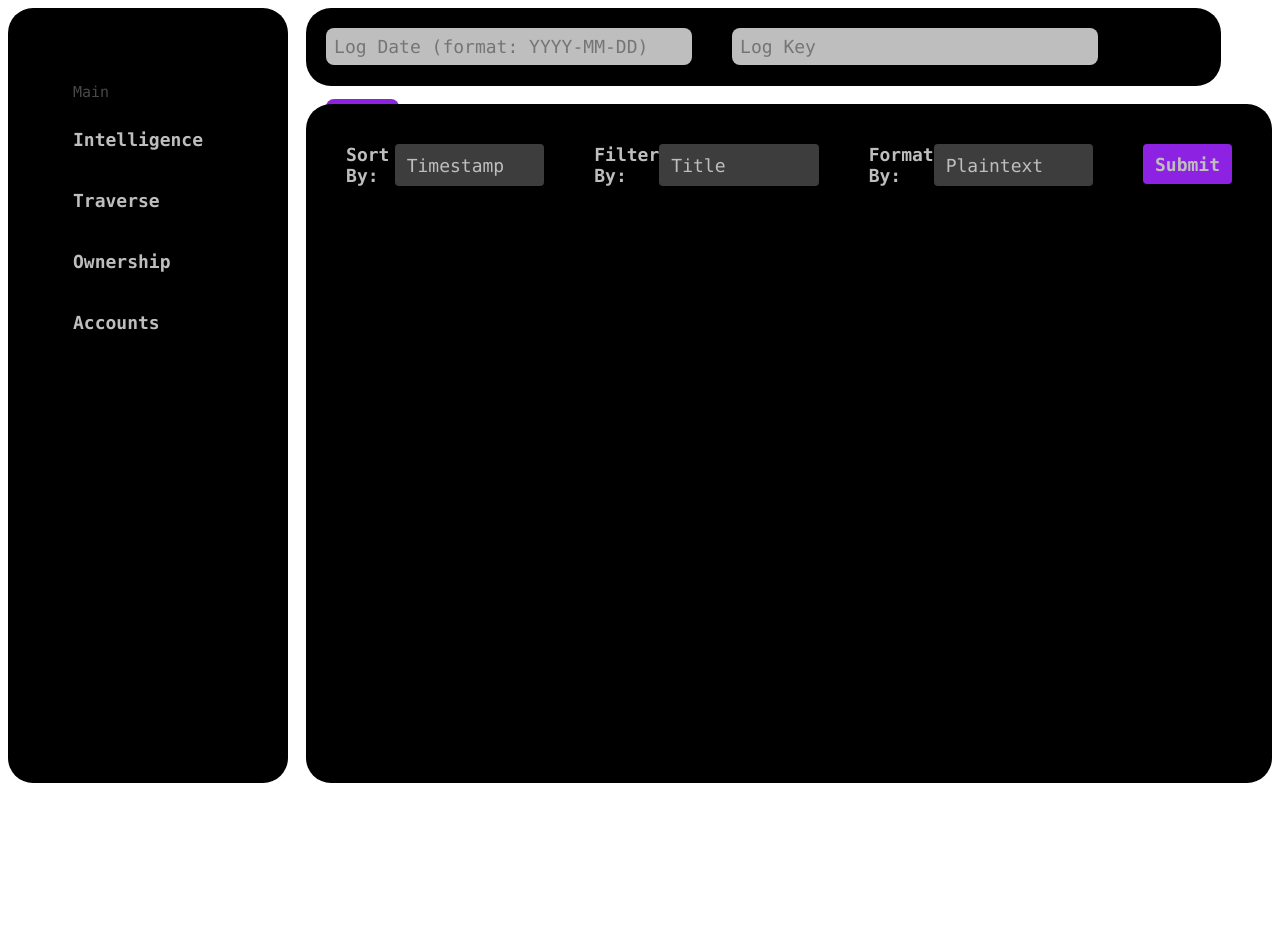
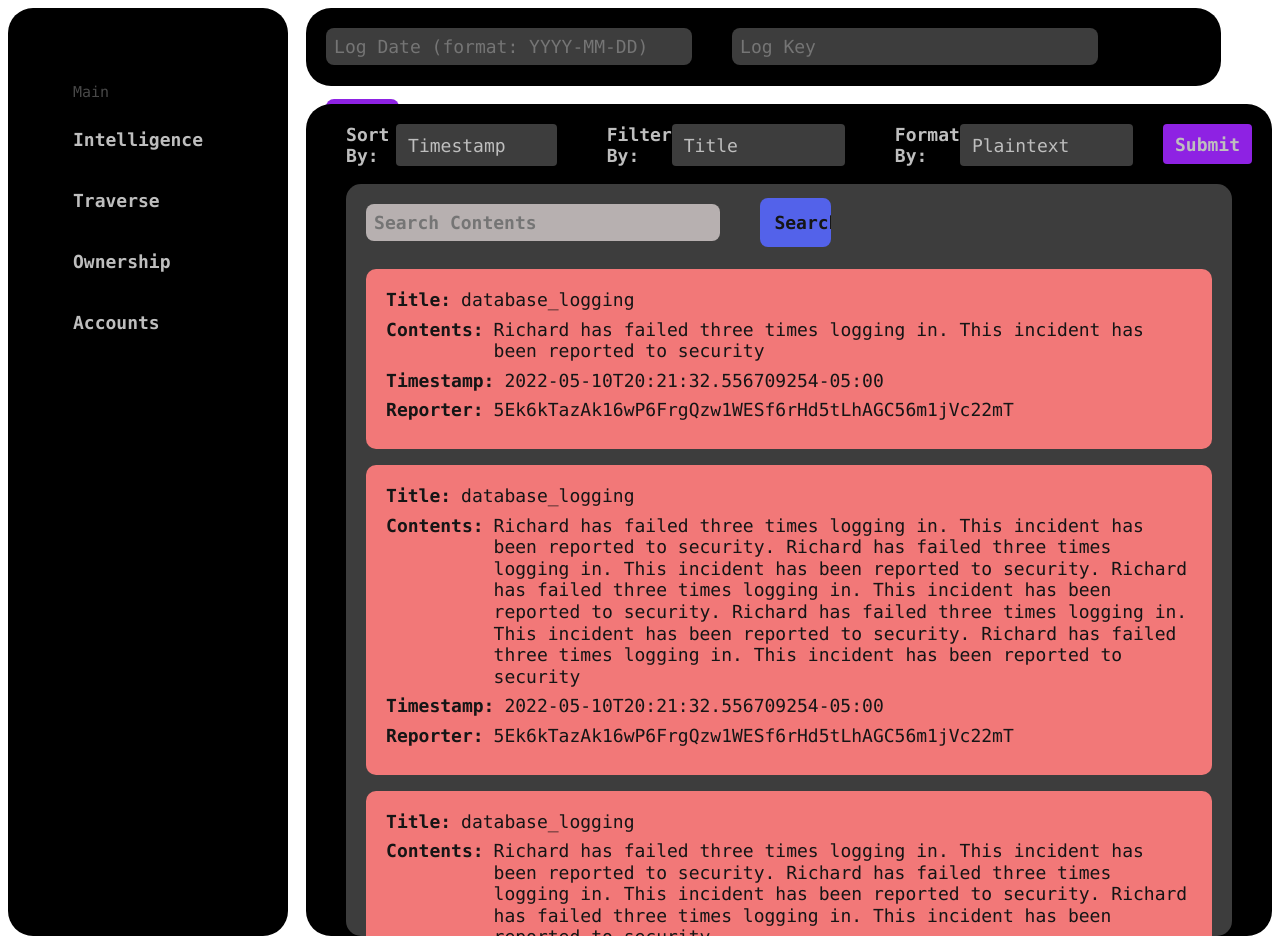
Before and after one commit to ellyrichardson/katniane-ui, an Angular app: page / in a window 1280 px wide. Before the commit the page ends 800 px from the top, so only its background shows below. Built offline with nearby package versions, Linux system fonts and the light colour scheme.

Commit message:
added some code to have scrollable div for the log entries, and also some dummy data for the log entries

```diff
--- a/src/app/traverse/traverse.component.css
+++ b/src/app/traverse/traverse.component.css
@@ -81,8 +81,9 @@ body {
     font-family: "Lucida Console", "Courier New", monospace;
     border-radius: 8px;
     border: none;
-    background: #BEBEBE;
     float: left;
+    color: #BEBEBE;
+    background-color: #3D3D3D;
 }
 
 .log-retrieval-button {
@@ -110,13 +111,14 @@ body {
     border-radius: 25px;
 }
 
+/*
 #retrieved-logs-cell h1 {
     color: #8E22E3;
     font-size: 25px;
     font-family: "Lucida Console", "Courier New", monospace;
     margin-left: 25px;
-    font-weight: 900; /*to make the font bold*/
-}
+    font-weight: 900; /*to make the font bold
+}*/
 
 .log-retrieval-traverse-container {
     display: flex;
@@ -132,7 +134,7 @@ body {
 
 .filters-cell-container button {
     height: 40px;
-    margin: 40px;
+    margin: 20px;
     color: #BEBEBE;
     background-color: #8E22E3;
     border-style: none;
@@ -145,7 +147,9 @@ body {
     display: flex;
     flex-direction: row;
     width: 100%;
-    margin: 40px;
+    margin-top: 20px;
+    margin-left: 40px;
+    margin-right: 40px;
 }
 
 .filter-form-group-container label {
@@ -163,3 +167,84 @@ body {
     border-style: none;
     margin-right: 50px;
 }
+
+.traverse-cell-container {
+    display: flex;
+    flex-direction: column;
+    background-color: #3D3D3D;
+    margin: 0px 40px;
+    border-radius: 15px;
+}
+
+.traverse-cell-search-input {
+    width: 40%;
+    padding: 8px 8px;
+    margin: 20px 20px;
+    box-sizing: border-box;
+    font-size: 18px;
+    font-family: "Lucida Console", "Courier New", monospace;
+    font-weight: 800;
+    border-radius: 8px;
+    border: none;
+    float: left;
+    color: #484848;
+    background-color: #B7B0B0;
+}
+
+.traverse-cell-search-button {
+    display: block;
+    background: #5362EA;
+    color: #151515;
+    font-size: 18px;
+    font-family: "Lucida Console", "Courier New", monospace;
+    width: 8%;
+    padding: 14px;
+    border-style: none;
+    text-align: center;
+    font-weight: 900;
+    border-radius: 8px;
+    margin: 14px 20px;
+    float: left;
+}
+
+.retrieved-logs-entry-cell-data-container {
+    display: flex;
+    flex-direction: column;
+    border-radius: 10px;
+    background-color: #F27878;
+    padding: 20px;
+    margin-left: 20px;
+    margin-right: 20px;
+    margin-top: 8px;
+    margin-bottom: 8px;
+}
+
+.retrieved-logs-entry-data-container {
+    display: flex;
+    flex-direction: row;
+    width: 100%;
+}
+
+.retrieved-logs-entry-data-container h1 {
+    color: #151515;
+    font-size: 18px;
+    font-family: "Lucida Console", "Courier New", monospace;
+    font-weight: 800;
+    margin-right: 10px;
+}
+
+.retrieved-logs-entry-data-container h2 {
+    color: #151515;
+    font-size: 18px;
+    font-family: "Lucida Console", "Courier New", monospace;
+}
+
+.retrieved-logs-list {
+    overflow:scroll;
+    height: 675px;
+    width: 100%;
+}
+
+.retrieved-logs-list table {
+    width: 100%;
+}
--- a/src/app/traverse/traverse.component.html
+++ b/src/app/traverse/traverse.component.html
@@ -93,6 +93,121 @@
               </form>
             </div>
             <button class="btn btn-primary" type="submit">Submit</button>
+          </div>
+          <div id="traverse-cell" class="traverse-cell-container">
+            <form>
+              <span>
+                  <input type="text" id="traversal-search-input" class="traverse-cell-search-input" name="log-date" placeholder="Search Contents">
+                  <input type="submit" id="traversal-search-button" class="traverse-cell-search-button" value="Search">
+              </span>
+            </form>
+            <div id="retrieved-logs-list" class="retrieved-logs-list">
+              <table>
+                <tbody>
+                  <tr>
+                    <div class="retrieved-logs-entry-cell-data-container">
+                      <div id="retrieved-logs-entry-title" class="retrieved-logs-entry-data-container">
+                        <h1>Title:</h1>
+                        <h2>database_logging</h2>
+                      </div>
+                      <div id="retrieved-logs-entry-contents" class="retrieved-logs-entry-data-container">
+                        <h1>Contents:</h1>
+                        <h2>Richard has failed three times logging in. This incident has been reported to security</h2>
+                      </div>
+                      <div id="retrieved-logs-entry-timestamp" class="retrieved-logs-entry-data-container">
+                        <h1>Timestamp:</h1>
+                        <h2>2022-05-10T20:21:32.556709254-05:00</h2>
+                      </div>
+                      <div id="retrieved-logs-entry-reporter" class="retrieved-logs-entry-data-container">
+                        <h1>Reporter:</h1>
+                        <h2>5Ek6kTazAk16wP6FrgQzw1WESf6rHd5tLhAGC56m1jVc22mT</h2>
+                      </div>
+                    </div>
+                  </tr>
+                  <tr>
+                    <div class="retrieved-logs-entry-cell-data-container">
+                      <div id="retrieved-logs-entry-title" class="retrieved-logs-entry-data-container">
+                        <h1>Title:</h1>
+                        <h2>database_logging</h2>
+                      </div>
+                      <div id="retrieved-logs-entry-contents" class="retrieved-logs-entry-data-container">
+                        <h1>Contents:</h1>
+                        <h2>Richard has failed three times logging in. This incident has been reported to security. Richard has failed three times logging in. This incident has been reported to security. Richard has failed three times logging in. This incident has been reported to security. Richard has failed three times logging in. This incident has been reported to security. Richard has failed three times logging in. This incident has been reported to security</h2>
+                      </div>
+                      <div id="retrieved-logs-entry-timestamp" class="retrieved-logs-entry-data-container">
+                        <h1>Timestamp:</h1>
+                        <h2>2022-05-10T20:21:32.556709254-05:00</h2>
+                      </div>
+                      <div id="retrieved-logs-entry-reporter" class="retrieved-logs-entry-data-container">
+                        <h1>Reporter:</h1>
+                        <h2>5Ek6kTazAk16wP6FrgQzw1WESf6rHd5tLhAGC56m1jVc22mT</h2>
+                      </div>
+                    </div>
+                  </tr>
+                  <tr>
+                    <div class="retrieved-logs-entry-cell-data-container">
+                      <div id="retrieved-logs-entry-title" class="retrieved-logs-entry-data-container">
+                        <h1>Title:</h1>
+                        <h2>database_logging</h2>
+                      </div>
+                      <div id="retrieved-logs-entry-contents" class="retrieved-logs-entry-data-container">
+                        <h1>Contents:</h1>
+                        <h2>Richard has failed three times logging in. This incident has been reported to security. Richard has failed three times logging in. This incident has been reported to security. Richard has failed three times logging in. This incident has been reported to security</h2>
+                      </div>
+                      <div id="retrieved-logs-entry-timestamp" class="retrieved-logs-entry-data-container">
+                        <h1>Timestamp:</h1>
+                        <h2>2022-05-10T20:21:32.556709254-05:00</h2>
+                      </div>
+                      <div id="retrieved-logs-entry-reporter" class="retrieved-logs-entry-data-container">
+                        <h1>Reporter:</h1>
+                        <h2>5Ek6kTazAk16wP6FrgQzw1WESf6rHd5tLhAGC56m1jVc22mT</h2>
+                      </div>
+                    </div>
+                  </tr>
+                  <tr>
+                    <div class="retrieved-logs-entry-cell-data-container">
+                      <div id="retrieved-logs-entry-title" class="retrieved-logs-entry-data-container">
+                        <h1>Title:</h1>
+                        <h2>database_logging</h2>
+                      </div>
+                      <div id="retrieved-logs-entry-contents" class="retrieved-logs-entry-data-container">
+                        <h1>Contents:</h1>
+                        <h2>Richard has failed three times logging in. This incident has been reported to security</h2>
+                      </div>
+                      <div id="retrieved-logs-entry-timestamp" class="retrieved-logs-entry-data-container">
+                        <h1>Timestamp:</h1>
+                        <h2>2022-05-10T20:21:32.556709254-05:00</h2>
+                      </div>
+                      <div id="retrieved-logs-entry-reporter" class="retrieved-logs-entry-data-container">
+                        <h1>Reporter:</h1>
+                        <h2>5Ek6kTazAk16wP6FrgQzw1WESf6rHd5tLhAGC56m1jVc22mT</h2>
+                      </div>
+                    </div>
+                  </tr>
+                  <tr>
+                    <div class="retrieved-logs-entry-cell-data-container">
+                      <div id="retrieved-logs-entry-title" class="retrieved-logs-entry-data-container">
+                        <h1>Title:</h1>
+                        <h2>database_logging</h2>
+                      </div>
+                      <div id="retrieved-logs-entry-contents" class="retrieved-logs-entry-data-container">
+                        <h1>Contents:</h1>
+                        <h2>Richard has failed three times logging in. This incident has been reported to security. Richard has failed three times logging in. This incident has been reported to security</h2>
+                      </div>
+                      <div id="retrieved-logs-entry-timestamp" class="retrieved-logs-entry-data-container">
+                        <h1>Timestamp:</h1>
+                        <h2>2022-05-10T20:21:32.556709254-05:00</h2>
+                      </div>
+                      <div id="retrieved-logs-entry-reporter" class="retrieved-logs-entry-data-container">
+                        <h1>Reporter:</h1>
+                        <h2>5Ek6kTazAk16wP6FrgQzw1WESf6rHd5tLhAGC56m1jVc22mT</h2>
+                      </div>
+                    </div>
+                  </tr>
+                </tbody>
+              </table>
+            </div>
+
           </div>
         </div>
       </div>
```
